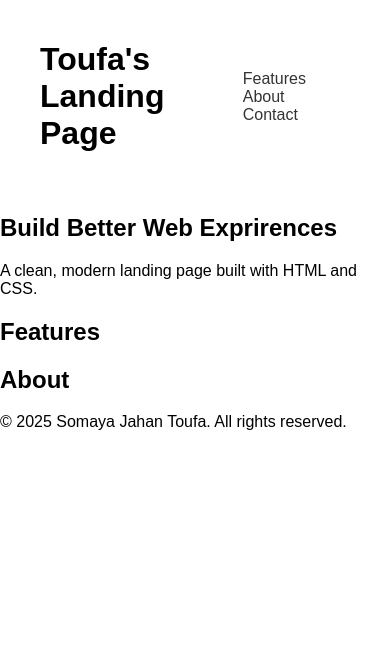
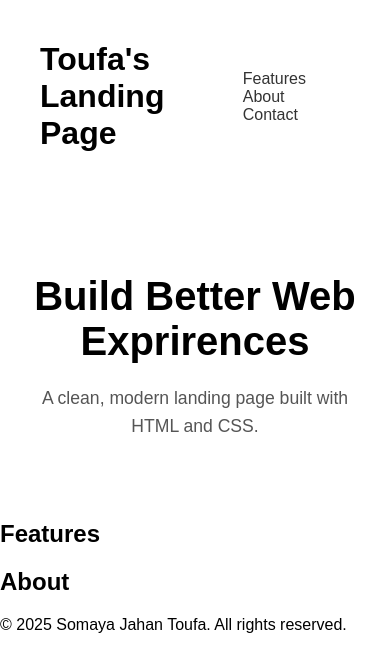
Before and after one commit to toufa176/Responsive-Landing-Page, a plain HTML site: page index.html in a window 390 px wide. Drawn offline with Linux system fonts and the light colour scheme.

Commit message:
Updated Responsive Page

```diff
--- a/style.css
+++ b/style.css
@@ -15,3 +15,22 @@ nav a {
     text-decoration: none;
     color: #333;
 }
+
+.hero {
+    max-width: 900px;
+    margin:80px auto;
+    text-align:center;
+    padding:0 20px;
+}
+
+.hero h2 {
+    font-size:2.5rem;
+    margin-bottom:20px;
+
+}
+
+.hero p {
+    font-size: 1.1rem;
+    line-height:1.6;
+    color:#555;
+}
```
